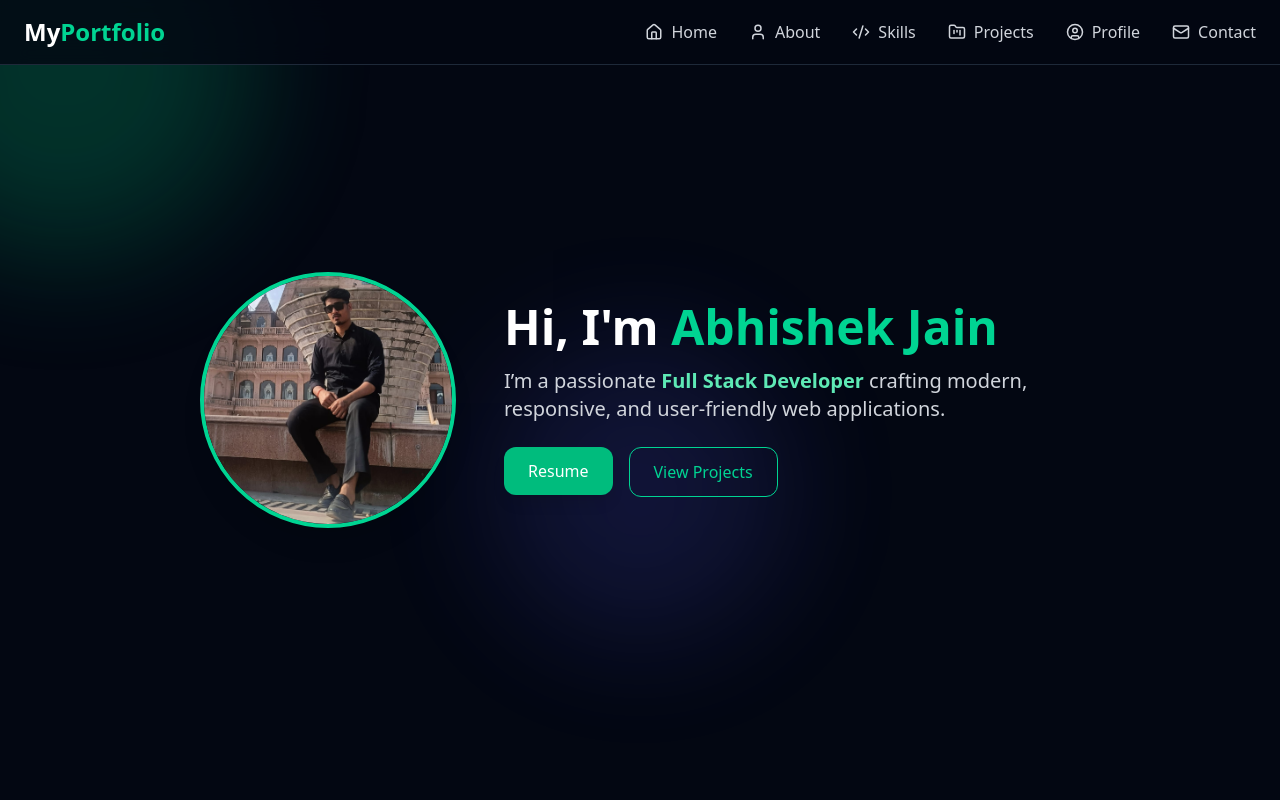
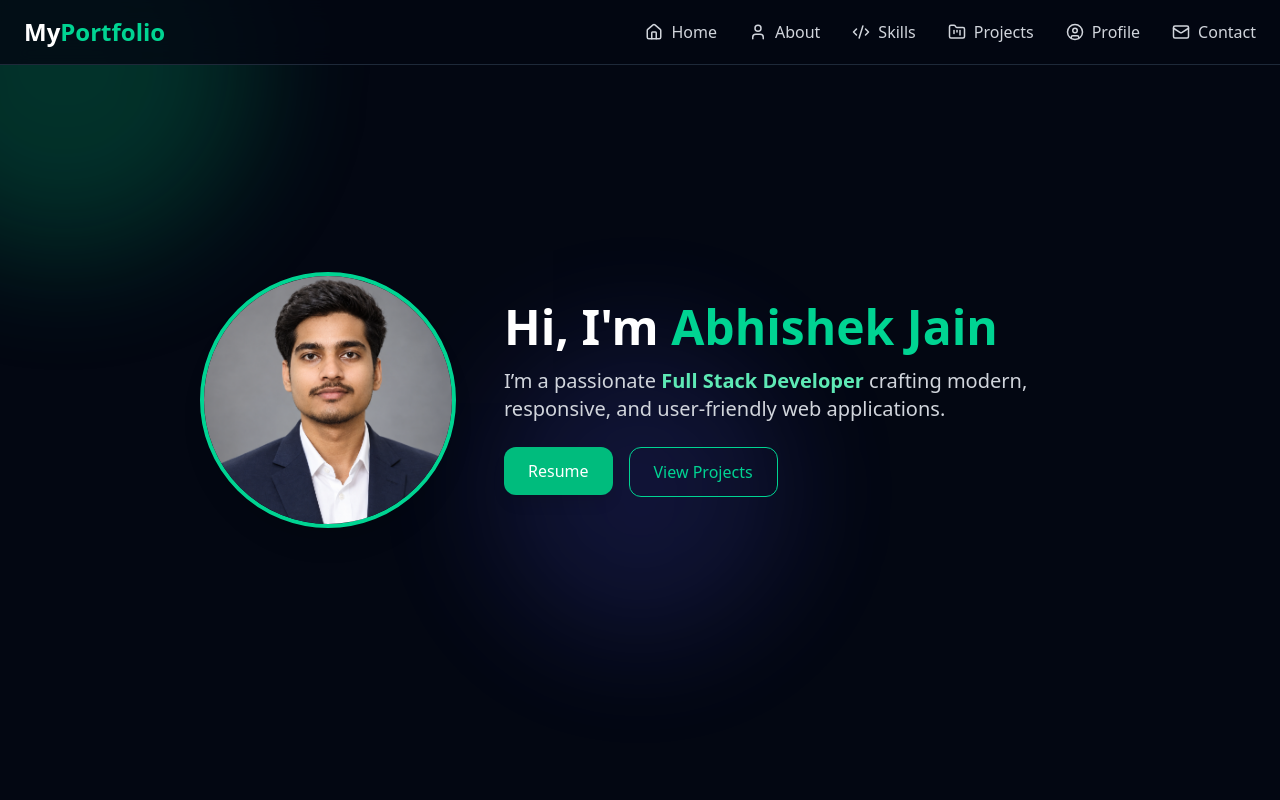
Before and after one commit to mrjaini/MY-PORTFOLIO, a React (Vite) app: page / in a window 1280 px wide. Shown: the top 800 px of the page. Built offline with nearby package versions, Linux system fonts and the light colour scheme.

Commit message:
Change profile image filename from 'Profile.jpg' to 'Profile Photo.png'

```diff
--- a/src/components/Hero.jsx
+++ b/src/components/Hero.jsx
@@ -24,7 +24,7 @@ export default function Hero()
         className="flex-shrink-0 mb-8 md:mb-0 relative z-10"
       >
         <img
-          src="/Profile.jpg"
+          src="/Profile Photo.png"
           alt="Profile"
           className="w-48 h-48 md:w-64 md:h-64 object-cover rounded-full shadow-xl border-4 border-emerald-400 backdrop-blur-lg"
         />
```
